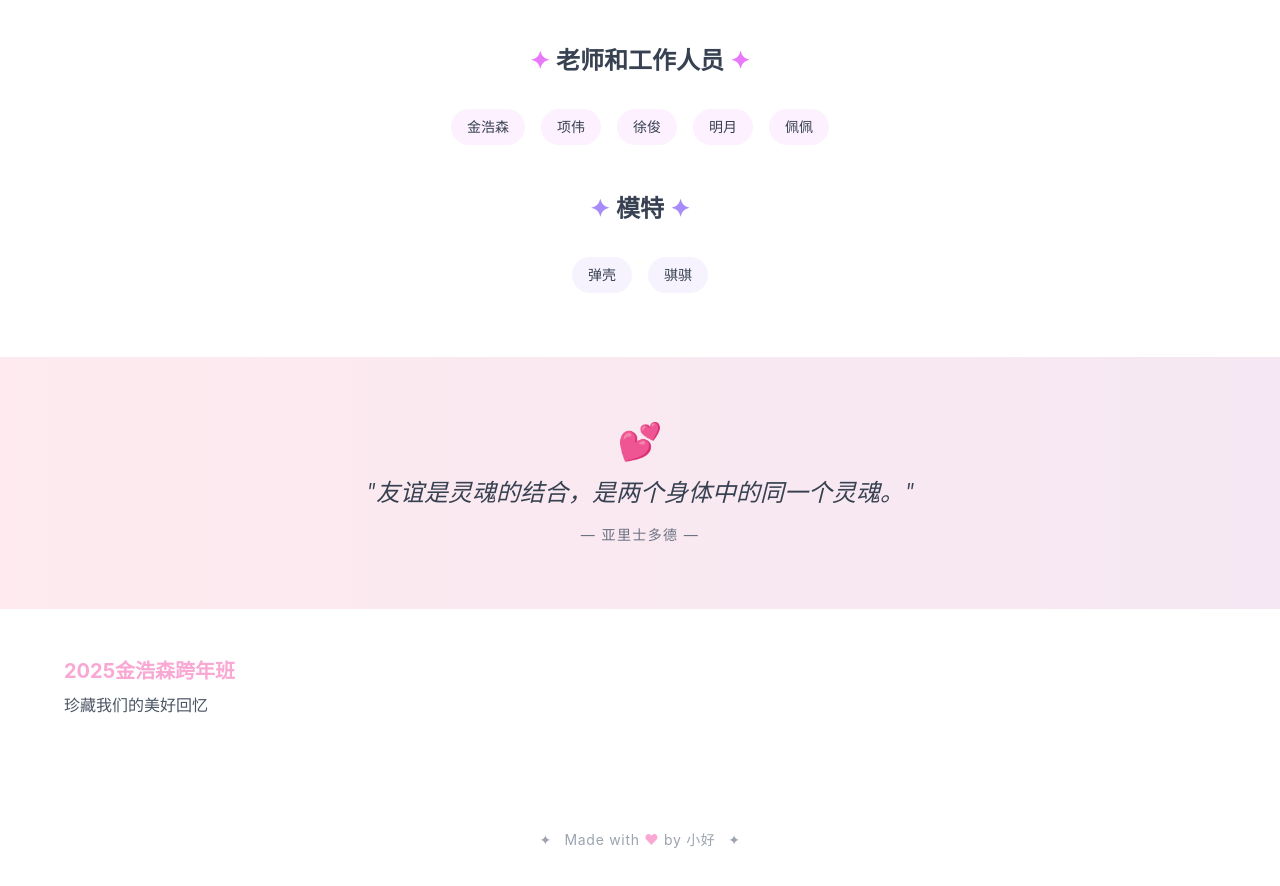
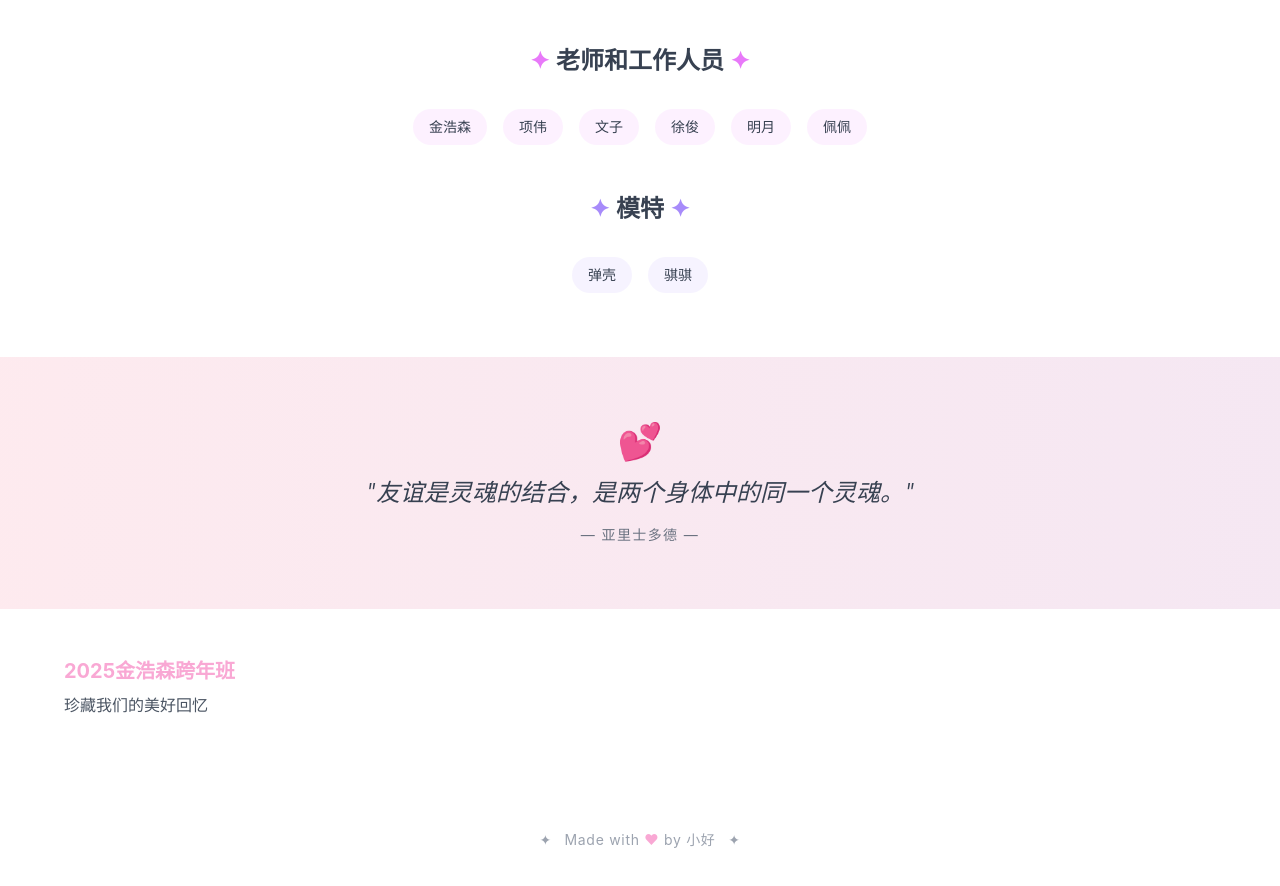
Before and after one commit to zhichenhao/newyear_2026, a plain HTML site: page index.html in a window 1280 px wide. Shown: the part 2335-3221 px from the top of the page. Drawn offline with nearby package versions, Linux system fonts and the light colour scheme.

Commit message:
增加人员

```diff
--- a/index.html
+++ b/index.html
@@ -409,6 +409,7 @@
             <div class="flex flex-wrap justify-center gap-4">
                 <span class="px-4 py-2 bg-secondary/10 text-gray-700 rounded-full text-sm font-medium hover:bg-secondary/20 transition-colors">金浩森</span>
                 <span class="px-4 py-2 bg-secondary/10 text-gray-700 rounded-full text-sm font-medium hover:bg-secondary/20 transition-colors">项伟</span>
+                <span class="px-4 py-2 bg-secondary/10 text-gray-700 rounded-full text-sm font-medium hover:bg-secondary/20 transition-colors">文子</span>
                 <span class="px-4 py-2 bg-secondary/10 text-gray-700 rounded-full text-sm font-medium hover:bg-secondary/20 transition-colors">徐俊</span>
                 <span class="px-4 py-2 bg-secondary/10 text-gray-700 rounded-full text-sm font-medium hover:bg-secondary/20 transition-colors">明月</span>
                 <span class="px-4 py-2 bg-secondary/10 text-gray-700 rounded-full text-sm font-medium hover:bg-secondary/20 transition-colors">佩佩</span>
```
